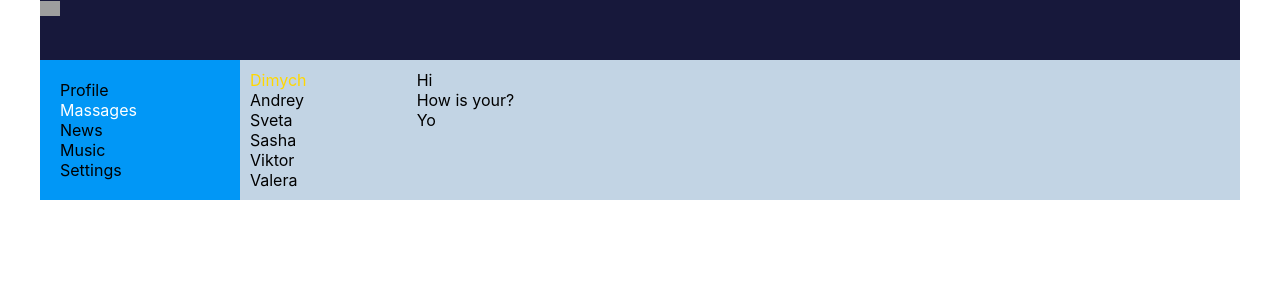
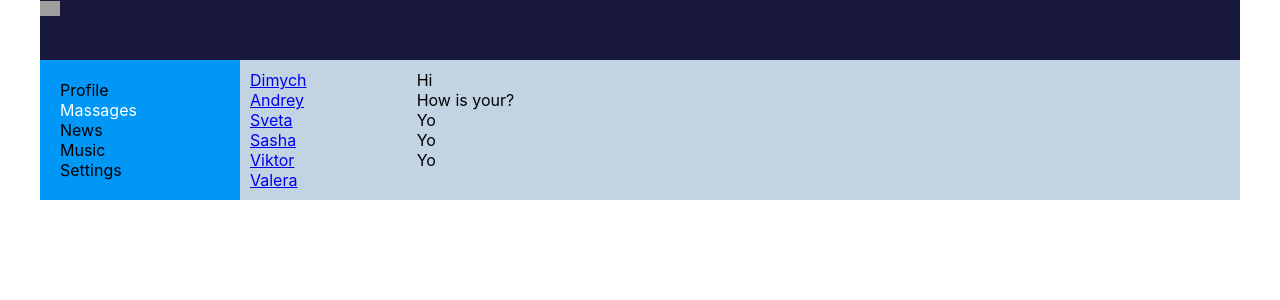
Before and after one commit to klonirovan89/samurai-way-main, a React (Create React App) app: page /Dialogs in a window 1280 px wide. Shown: the top 300 px of the page. Built offline with nearby package versions, Linux system fonts and the light colour scheme; grey boxes are pictures that could not be loaded.

Commit message:
Commit - 2

```diff
--- a/src/App.tsx
+++ b/src/App.tsx
@@ -14,8 +14,8 @@
             <Header/>
             <Navbar/>
             <div className='app-wrapper-content'>
-                <Route path='/Dialogs' component={Dialogs}/>
-                <Route path='/Profile' component={Profile}/>
+                <Route exact path='/Dialogs' component={Dialogs}/>
+                <Route exact path='/Profile' component={Profile}/>
             </div>
         </div>
         </BrowserRouter>
--- a/src/components/Dialogs/Dialogs.tsx
+++ b/src/components/Dialogs/Dialogs.tsx
@@ -1,33 +1,49 @@
 import React from 'react';
 import s from './Dialogs.module.css';
+import {NavLink} from "react-router-dom";
 
-const Dialogs = () => {
+type DialogItemPropsType = {
+    name: string,
+    id: string
+}
+
+type MessagePropsType = {
+    message: string
+}
+
+const DialogItem = (props: DialogItemPropsType) => {
+    let path = "/dialogs/" + props.id;
+    return (
+        <div className={s.dialog + ' ' + s.active}>
+            <NavLink to={path}>{props.name}</NavLink>
+        </div>
+    );
+}
+
+const Message = (props:MessagePropsType) => {
+    return (
+        <div className={s.dialog}>{props.message}</div>
+    );
+}
+
+
+const Dialogs = (props: any) => {
     return (
         <div className={s.dialogs}>
             <div className={s.dialogsItems}>
-                <div className={s.dialog + ' ' + s.active}>
-                    Dimych
-                </div>
-                <div className={s.dialog}>
-                    Andrey
-                </div>
-                <div className={s.dialog}>
-                    Sveta
-                </div>
-                <div className={s.dialog}>
-                    Sasha
-                </div>
-                <div className={s.dialog}>
-                    Viktor
-                </div>
-                <div className={s.dialog}>
-                    Valera
-                </div>
+                <DialogItem name="Dimych" id="1"/>
+                <DialogItem name="Andrey" id="2"/>
+                <DialogItem name="Sveta" id="3"/>
+                <DialogItem name="Sasha" id="4"/>
+                <DialogItem name="Viktor" id="5"/>
+                <DialogItem name="Valera" id="6"/>
             </div>
             <div className={s.messages}>
-                <div className={s.dialog}>Hi</div>
-                <div className={s.dialog}>How is your?</div>
-                <div className={s.dialog}>Yo</div>
+                <Message message={"Hi"}/>
+                <Message message={"How is your?"}/>
+                <Message message={"Yo"}/>
+                <Message message={"Yo"}/>
+                <Message message={"Yo"}/>
             </div>
         </div>
 
--- a/src/components/Profile/MyPosts/MyPosts.module.css
+++ b/src/components/Profile/MyPosts/MyPosts.module.css
@@ -0,0 +1,7 @@
+.postsBlock{
+    padding: 10px;
+}
+
+.posts{
+    margin-top: 10px;
+}
--- a/src/components/Profile/MyPosts/MyPosts.tsx
+++ b/src/components/Profile/MyPosts/MyPosts.tsx
@@ -4,17 +4,21 @@
 
 const MyPosts = () => {
     return (
+        <div className={s.postsBlock}>
+            <h3>My posts</h3>
             <div>
-                My posts
-                 <div>
+                <div>
                     <textarea></textarea>
-                     <button>Add post</button>
                 </div>
-                <div className={s.content}>
-                    <Post message = 'How are you?' sumLike = {15}/>
-                    <Post message = 'It is my first post' sumLike = {20}/>
+                <div>
+                    <button>Add post</button>
                 </div>
             </div>
+            <div className={s.posts}>
+                <Post message='How are you?' sumLike={15}/>
+                <Post message='It is my first post' sumLike={20}/>
+            </div>
+        </div>
     )
 };
 
--- a/src/components/Profile/Profile.tsx
+++ b/src/components/Profile/Profile.tsx
@@ -1,16 +1,12 @@
 import React from 'react';
 import s from './Profile.module.css';
 import MyPosts from "./MyPosts/MyPosts";
+import ProfileInfo from "./ProfileInfo/ProfileInfo";
 
 const Profile = () => {
     return (
         <div>
-           <div>
-               <img src='https://bipbap.ru/wp-content/uploads/2017/08/vershini-6.jpg' alt="No photo"/>
-           </div>
-            <div>
-                ava + description
-            </div>
+            <ProfileInfo/>
             <MyPosts/>
         </div>
     )
--- /dev/null
+++ b/src/components/Profile/ProfileInfo/ProfileInfo.module.css
@@ -0,0 +1,3 @@
+.descriptionBlock{
+    padding: 10px;
+}
--- /dev/null
+++ b/src/components/Profile/ProfileInfo/ProfileInfo.tsx
@@ -0,0 +1,18 @@
+import React from 'react';
+import s from './ProfileInfo.module.css';
+
+const ProfileInfo = () => {
+    return (
+        <div>
+            <div>
+                <img src='https://bipbap.ru/wp-content/uploads/2017/08/vershini-6.jpg' alt="No photo"/>
+            </div>
+            <div className={s.descriptionBlock}>
+                ava + description
+            </div>
+        </div>
+
+    )
+};
+
+export default ProfileInfo
```
